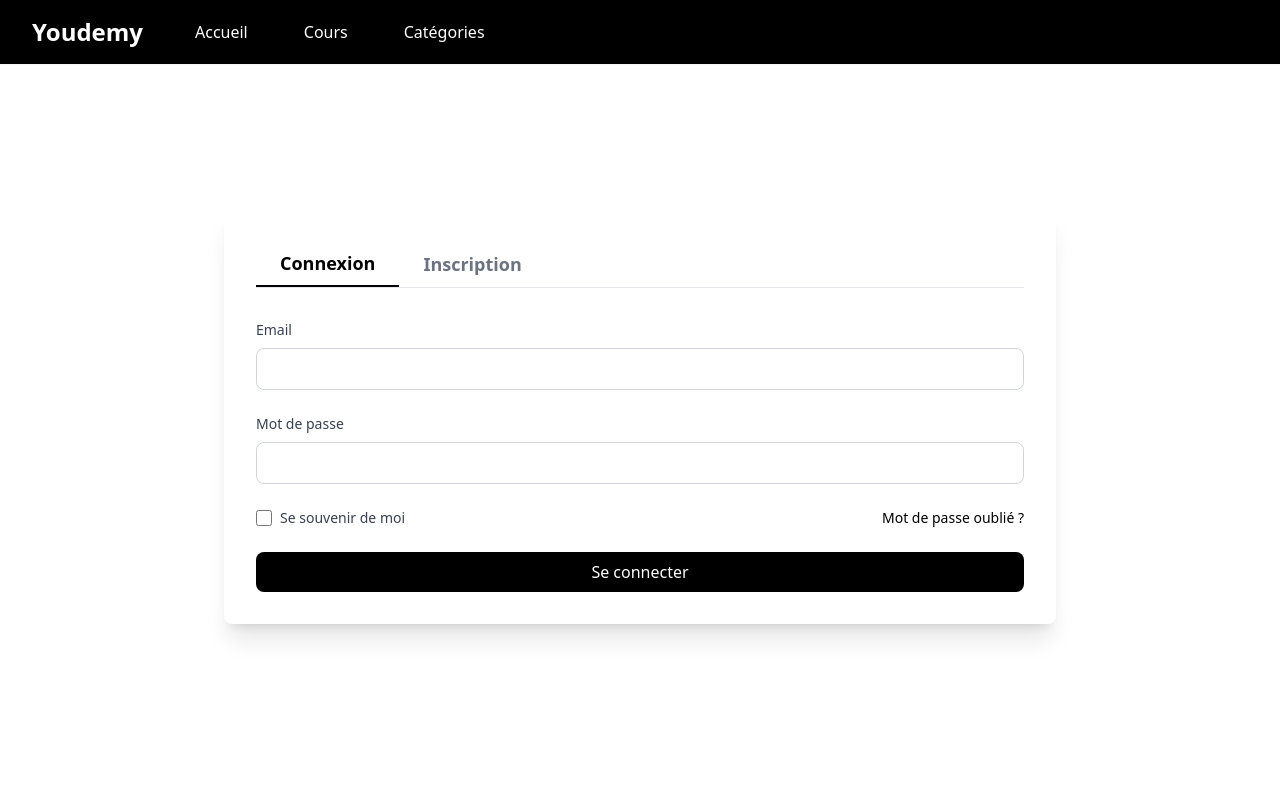
After one commit to HamzaChehlaoui/Youdemy, a PHP site: page /front_and/login.php in a window 1280 px wide. The commit adds this page. Run offline with PHP 8.4, Linux system fonts and the light colour scheme; some libraries are stand-ins or nearby versions.

Commit message:
add front and page login

```diff
--- /dev/null
+++ b/front_and/login.php
@@ -0,0 +1,125 @@
+<!DOCTYPE html>
+<html lang="fr">
+<head>
+    <meta charset="UTF-8">
+    <meta name="viewport" content="width=device-width, initial-scale=1.0">
+    <title>Youdemy - Connexion</title>
+    <script src="https://cdn.tailwindcss.com"></script>
+</head>
+<body class="bg-white text-black">
+    <!-- Navigation -->
+    <nav class="fixed top-0 w-full bg-black shadow-sm z-50">
+        <div class="max-w-7xl mx-auto px-4 sm:px-6 lg:px-8">
+            <div class="flex justify-between h-16">
+                <div class="flex items-center">
+                    <a href="#" class="text-2xl font-bold text-white">Youdemy</a>
+                    <div class="hidden md:flex space-x-8 ml-10">
+                        <a href="../index.php" class="text-white hover:text-gray-300 px-3 py-2">Accueil</a>
+                        <a href="#" class="text-white hover:text-gray-300 px-3 py-2">Cours</a>
+                        <a href="#" class="text-white hover:text-gray-300 px-3 py-2">Catégories</a>
+                    </div>
+                </div>
+            </div>
+        </div>
+    </nav>
+
+    <!-- Connection Forms Section -->
+    <div class="min-h-screen pt-24 pb-16 flex items-center">
+        <div class="max-w-4xl mx-auto px-4 sm:px-6 lg:px-8 w-full">
+            <div class="bg-white rounded-lg shadow-xl p-8">
+                <!-- Tabs -->
+                <div class="flex border-b border-gray-200 mb-8">
+                    <button id="loginTab" class="px-6 py-2 text-lg font-semibold text-black border-b-2 border-black">
+                        Connexion
+                    </button>
+                    <button id="registerTab" class="px-6 py-2 text-lg font-semibold text-gray-500 hover:text-black">
+                        Inscription
+                    </button>
+                </div>
+
+                <!-- Login Form -->
+                <div id="loginForm" class="space-y-6">
+                    <div>
+                        <label class="block text-sm font-medium text-gray-700 mb-2">Email</label>
+                        <input type="email" class="w-full px-4 py-2 border border-gray-300 rounded-lg focus:ring-2 focus:ring-black focus:border-black">
+                    </div>
+                    <div>
+                        <label class="block text-sm font-medium text-gray-700 mb-2">Mot de passe</label>
+                        <input type="password" class="w-full px-4 py-2 border border-gray-300 rounded-lg focus:ring-2 focus:ring-black focus:border-black">
+                    </div>
+                    <div class="flex items-center justify-between">
+                        <div class="flex items-center">
+                            <input type="checkbox" class="h-4 w-4 border-gray-300 rounded">
+                            <label class="ml-2 text-sm text-gray-700">Se souvenir de moi</label>
+                        </div>
+                        <a href="#" class="text-sm text-black hover:underline">Mot de passe oublié ?</a>
+                    </div>
+                    <button class="w-full bg-black text-white px-4 py-2 rounded-lg hover:bg-gray-800">
+                        Se connecter
+                    </button>
+                </div>
+
+                <!-- Register Form -->
+                <div id="registerForm" class="space-y-6 hidden">
+                    <div>
+                        <label class="block text-sm font-medium text-gray-700 mb-2">Nom complet</label>
+                        <input type="text" class="w-full px-4 py-2 border border-gray-300 rounded-lg focus:ring-2 focus:ring-black focus:border-black">
+                    </div>
+                    <div>
+                        <label class="block text-sm font-medium text-gray-700 mb-2">Email</label>
+                        <input type="email" class="w-full px-4 py-2 border border-gray-300 rounded-lg focus:ring-2 focus:ring-black focus:border-black">
+                    </div>
+                    <div>
+                        <label class="block text-sm font-medium text-gray-700 mb-2">Mot de passe</label>
+                        <input type="password" class="w-full px-4 py-2 border border-gray-300 rounded-lg focus:ring-2 focus:ring-black focus:border-black">
+                    </div>
+                    <div>
+                        <label class="block text-sm font-medium text-gray-700 mb-2">Confirmer le mot de passe</label>
+                        <input type="password" class="w-full px-4 py-2 border border-gray-300 rounded-lg focus:ring-2 focus:ring-black focus:border-black">
+                    </div>
+                    <div>
+                        <label class="block text-sm font-medium text-gray-700 mb-2">Rôle</label>
+                        <select class="w-full px-4 py-2 border border-gray-300 rounded-lg focus:ring-2 focus:ring-black focus:border-black">
+                            <option value="student">Étudiant</option>
+                            <option value="teacher">Formateur</option>
+                        </select>
+                    </div>
+                    <div class="flex items-center">
+                        <input type="checkbox" class="h-4 w-4 border-gray-300 rounded">
+                        <label class="ml-2 text-sm text-gray-700">J'accepte les conditions d'utilisation et la politique de confidentialité</label>
+                    </div>
+                    <button class="w-full bg-black text-white px-4 py-2 rounded-lg hover:bg-gray-800">
+                        Créer un compte
+                    </button>
+                </div>
+            </div>
+        </div>
+    </div>
+
+    <script>
+        // Toggle between login and register forms
+        let loginTab = document.getElementById('loginTab');
+        let registerTab = document.getElementById('registerTab');
+        let loginForm = document.getElementById('loginForm');
+        let registerForm = document.getElementById('registerForm');
+
+        loginTab.addEventListener('click', () => {
+            loginTab.classList.add('text-black', 'border-b-2', 'border-black');
+            loginTab.classList.remove('text-gray-500');
+            registerTab.classList.remove('text-black', 'border-b-2', 'border-black');
+            registerTab.classList.add('text-gray-500');
+            loginForm.classList.remove('hidden');
+            registerForm.classList.add('hidden');
+        });
+
+        registerTab.addEventListener('click', () => {
+            registerTab.classList.add('text-black', 'border-b-2', 'border-black');
+            registerTab.classList.remove('text-gray-500');
+            loginTab.classList.remove('text-black', 'border-b-2', 'border-black');
+            loginTab.classList.add('text-gray-500');
+            registerForm.classList.remove('hidden');
+            loginForm.classList.add('hidden');
+        });
+    </script>
+</body>
+</html>
--- a/index.php
+++ b/index.php
@@ -20,9 +20,9 @@
                     </div>
                 </div>
                 <div class="flex items-center space-x-4">
-                    <button class="bg-black text-white px-4 py-2 rounded-lg hover:bg-gray-800">
+                    <a href="front_and/login.php"><button class="bg-black text-white px-4 py-2 rounded-lg hover:bg-gray-800">
                         Connexion
-                    </button>
+                    </button></a>
                     <button class="border border-black text-black px-4 py-2 rounded-lg hover:bg-gray-100">
                         Inscription
                     </button>
--- a/sql.sql
+++ b/srs_sql/sql.sql
@@ -6,7 +6,7 @@ CREATE TABLE users (
     email VARCHAR(100) NOT NULL UNIQUE,
     password VARCHAR(255) NOT NULL,
     role ENUM('admin', 'teacher', 'student') NOT NULL,
-    status ENUM('pending', 'active', 'suspended') DEFAULT 'pending',
+    status ENUM('pending', 'active', 'suspended') DEFAULT 'pending'
 
 );
 
@@ -14,14 +14,14 @@ CREATE TABLE users (
 CREATE TABLE categories (
     id_categories INT PRIMARY KEY AUTO_INCREMENT,
     name VARCHAR(50) NOT NULL UNIQUE,
-    description TEXT,
+    description TEXT
 
 );
 
 -- Table des tags
 CREATE TABLE tags (
     id_tags INT PRIMARY KEY AUTO_INCREMENT,
-    name VARCHAR(30) NOT NULL UNIQUE,
+    name VARCHAR(30) NOT NULL UNIQUE
 
 );
 
```
